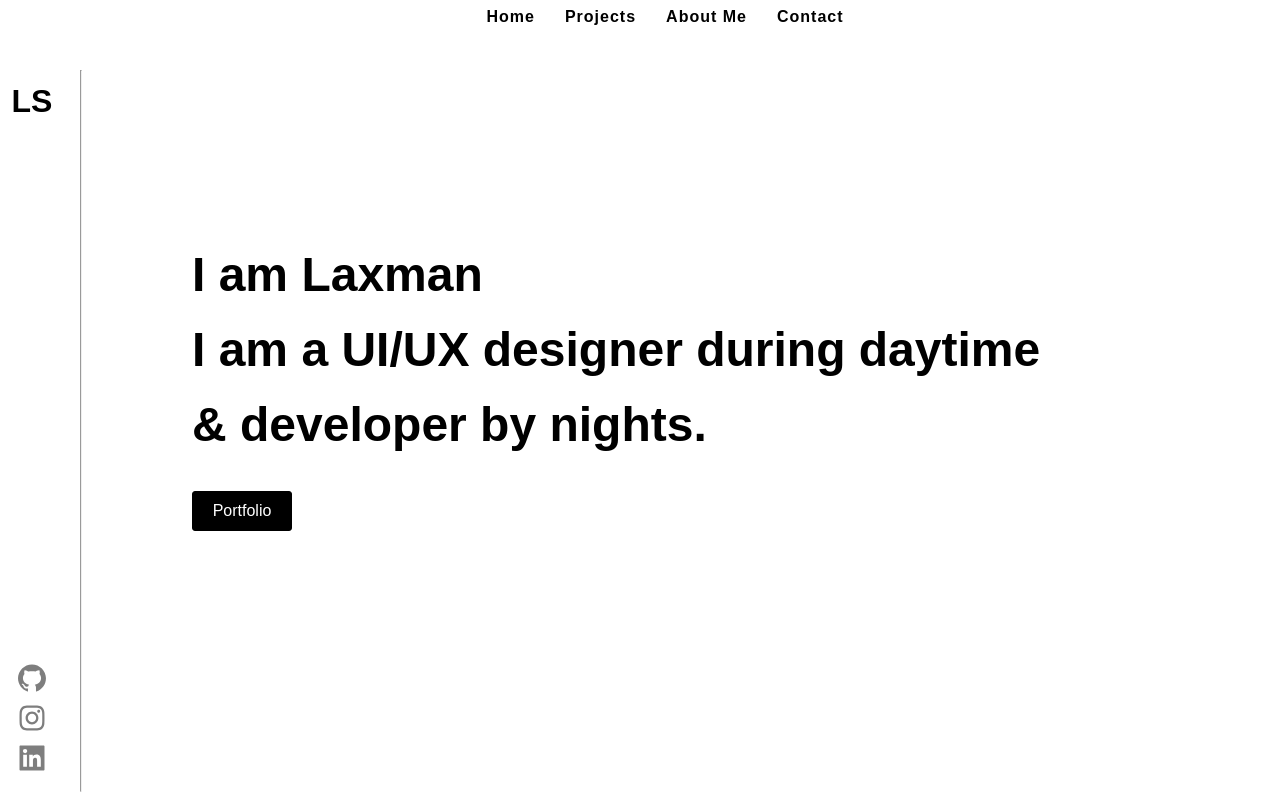
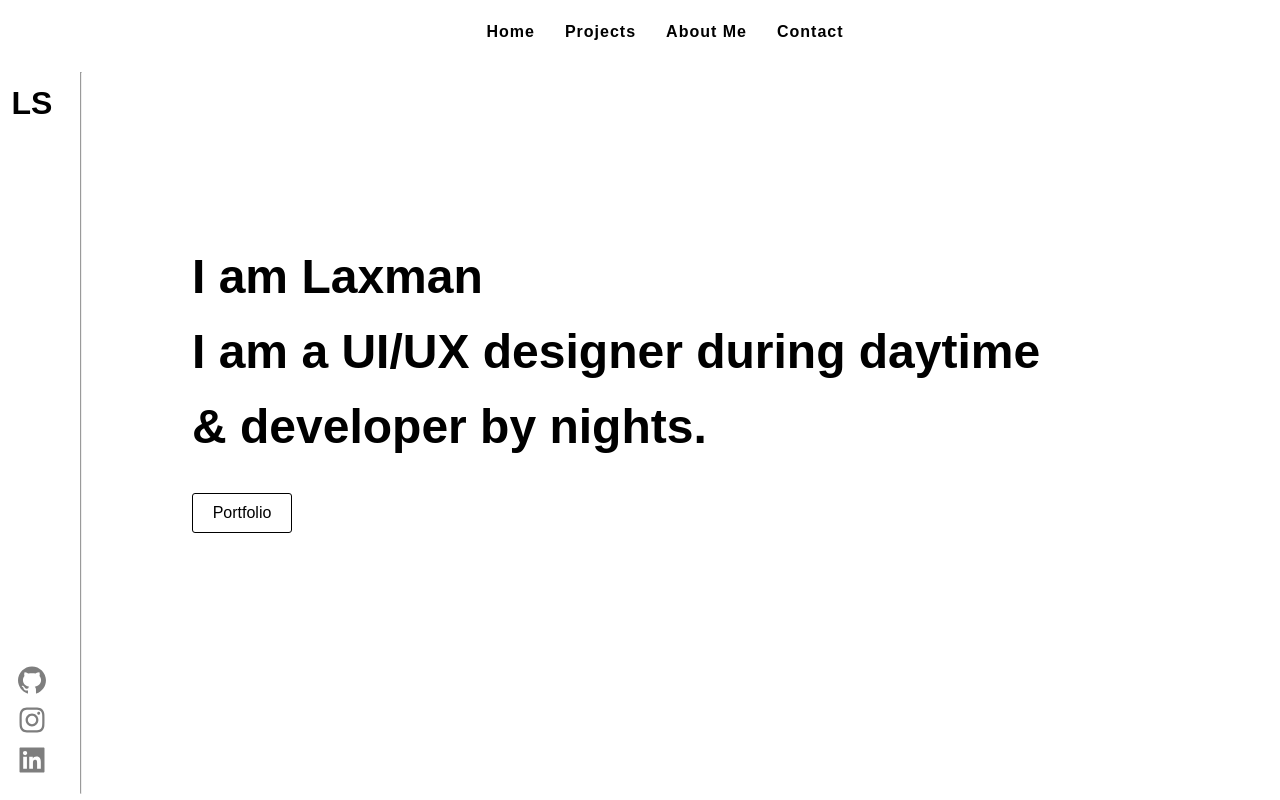
Before and after one commit to laxman159/portfolio, a React (Create React App) app: page / in a window 1280 px wide. Shown: the top 800 px of the page. Built offline with nearby package versions, Linux system fonts and the light colour scheme; a web font is replaced by a local one.

Commit message:
style updates

```diff
--- a/src/components/Button.js
+++ b/src/components/Button.js
@@ -1,5 +1,12 @@
 import React from "react";
+import { HashLink } from "react-router-hash-link";
 
 export default function Button({ text }) {
-  return <button className="slide">{text}</button>;
+  return (
+    <button className="slide">
+      <HashLink className="head-hash" to="#projects" smooth>
+        {text}
+      </HashLink>
+    </button>
+  );
 }
--- a/src/index.css
+++ b/src/index.css
@@ -4,6 +4,7 @@ body {
   font-family: Europa, sans-serif;
   -webkit-font-smoothing: antialiased;
   -moz-osx-font-smoothing: grayscale;
+  overflow-x: hidden;
 }
 
 code {
--- a/src/style/components/_button.scss
+++ b/src/style/components/_button.scss
@@ -1,18 +1,45 @@
-button {
+.slide {
   border: solid 1px black;
-  background-color: black;
+  background-color: white;
   width: 100px;
   height: 40px;
   font-size: 1rem;
+  color: black;
+  transition: all 0.5s ease-in-out;
+  border-radius: 3px;
+  position: relative;
+  overflow: hidden;
+  z-index: 1;
 
-  color: white;
-  transition: 0.5s ease-in-out;
-  border-radius: 3px;
+  .head-hash {
+    text-decoration: none;
+    color: black;
+    z-index: 1;
+  }
+  .head-hash:hover {
+    color: white;
+  }
 }
 
-button:hover {
-  color: black;
-  background-color: white;
+.slide:before {
+  content: "";
+  background-color: black;
+  z-index: -1;
+  position: absolute;
+  width: 100%;
+  height: 100%;
+  top: 0;
+  left: 0;
+  transform: translateX(-100%);
+  transition: transform 0.5s;
+}
+
+.slide:hover:before {
+  color: white;
+  transform: translateX(0);
+}
+.slide:hover {
+  color: white;
 }
 
 @media (max-width: 768px) {
--- a/src/style/components/_contactform.scss
+++ b/src/style/components/_contactform.scss
@@ -108,6 +108,29 @@
       letter-spacing: 5px;
       cursor: pointer;
       opacity: 0;
+      background-color: white;
+      border: solid 1px black;
+      z-index: 1;
+      overflow: hidden;
+    }
+    .contact-btn:before {
+      content: "";
+      background-color: black;
+      z-index: -1;
+      position: absolute;
+      width: 100%;
+      height: 100%;
+      top: 0;
+      left: 0;
+      transform: translateX(-100%);
+      transition: transform 0.5s;
+    }
+    .contact-btn:hover:before {
+      color: white;
+      transform: translateX(0);
+    }
+    .contact-btn:hover {
+      color: white;
     }
   }
 }
--- a/src/style/components/_header.scss
+++ b/src/style/components/_header.scss
@@ -1,8 +1,11 @@
 .header {
-  width: 100%;
+  width: auto;
   height: 8vh;
   background-color: black;
-  margin-top: -18px;
+  // margin-top: -18px;
+  display: flex;
+  align-items: center;
+  justify-content: center;
   // position: fixed;
 
   // margin-left: 50px;
```
